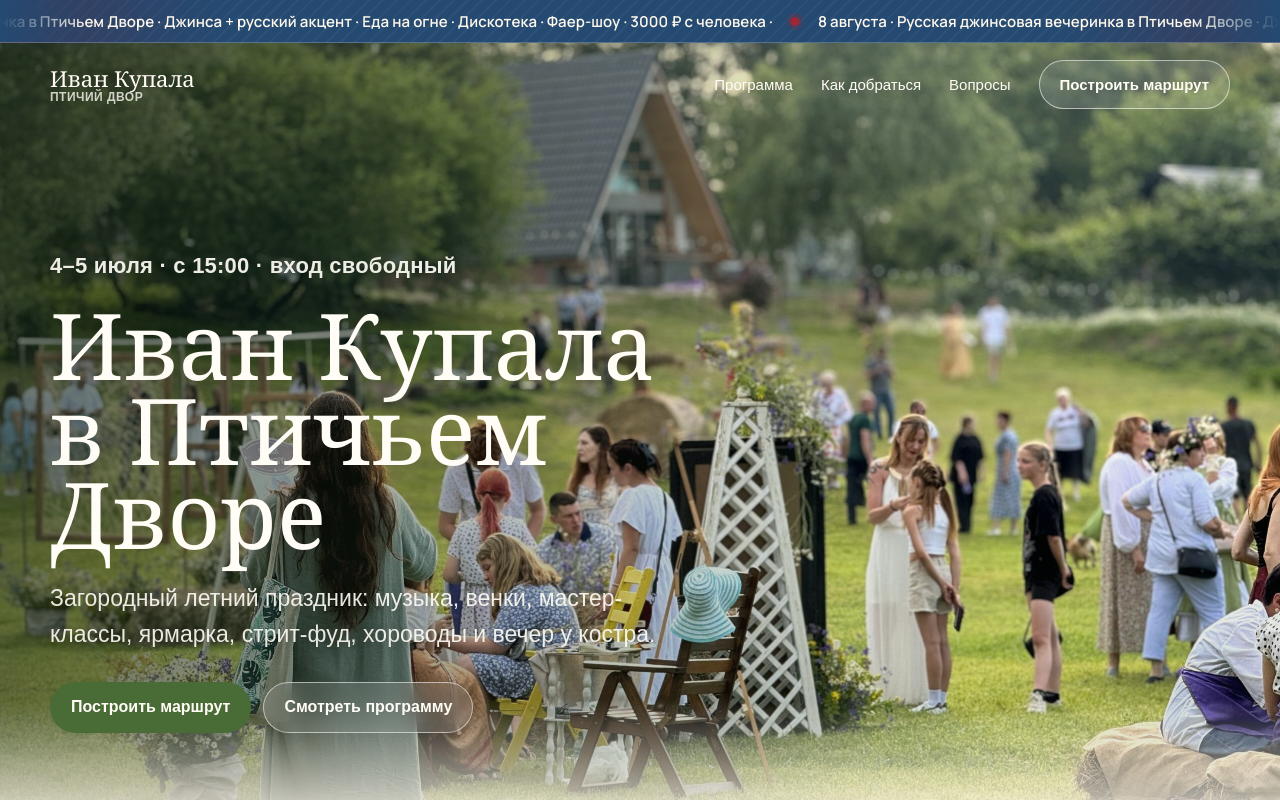
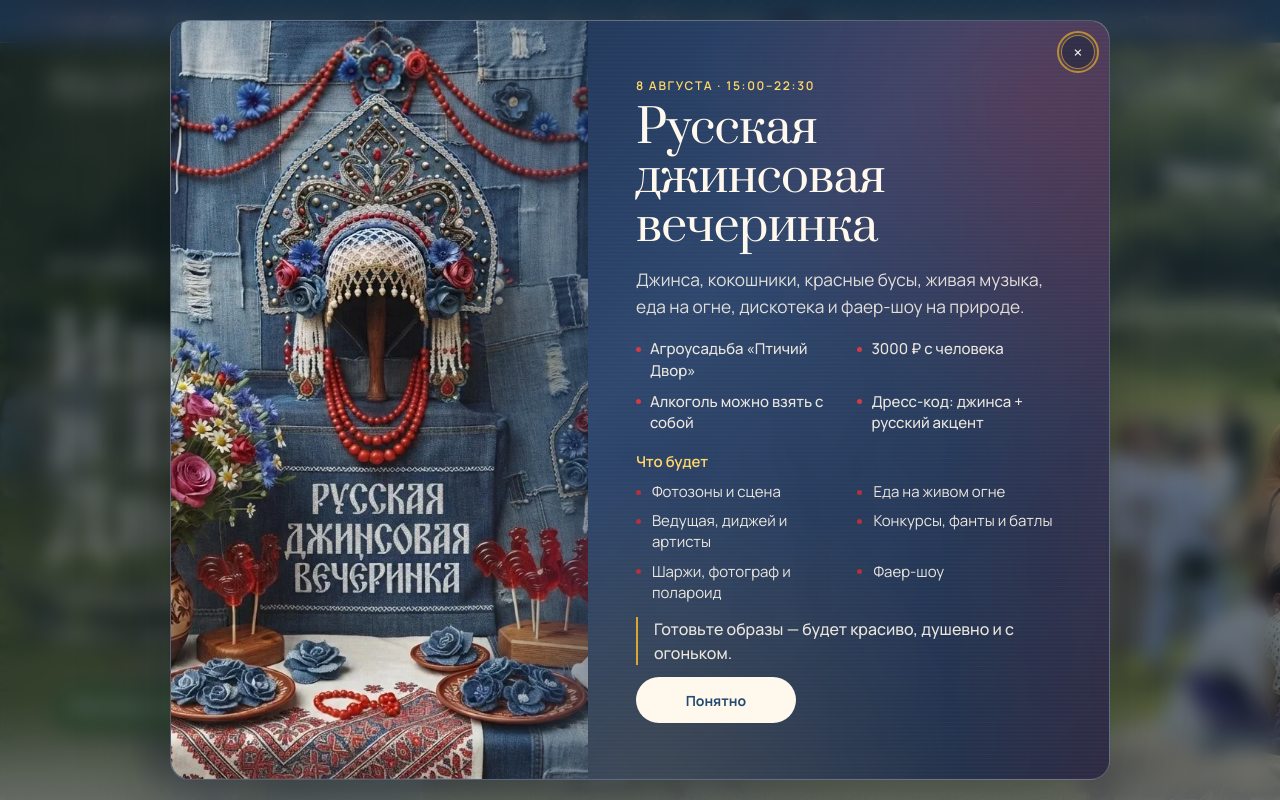
Before and after one commit to leriusss/kupala39-site, a plain HTML site: page index.html in a window 1280 px wide. Shown: the top 800 px of the page. Drawn offline with Linux system fonts and the light colour scheme.

Commit message:
Fix party popup fit and auto open

```diff
--- a/index.html
+++ b/index.html
@@ -199,9 +199,12 @@
       display: none;
       align-items: center;
       justify-content: center;
-      padding: 24px;
+      min-height: 100vh;
+      min-height: 100dvh;
+      padding: 20px;
       background: rgba(19, 31, 38, .54);
       backdrop-filter: blur(10px);
+      overflow: hidden;
     }
 
     .party-dialog.is-open {
@@ -211,9 +214,12 @@
     .party-dialog-panel {
       position: relative;
       display: grid;
-      grid-template-columns: minmax(340px, .82fr) minmax(0, 1fr);
-      width: min(960px, 100%);
-      max-height: calc(100svh - 48px);
+      grid-template-columns: minmax(320px, .8fr) minmax(0, 1fr);
+      width: min(940px, 100%);
+      height: min(780px, calc(100vh - 40px));
+      height: min(780px, calc(100dvh - 40px));
+      max-height: calc(100vh - 40px);
+      max-height: calc(100dvh - 40px);
       overflow: hidden;
       border: 1px solid rgba(255, 248, 236, .24);
       border-radius: 20px;
@@ -240,7 +246,7 @@
     .party-dialog-media {
       position: relative;
       z-index: 1;
-      min-height: 100%;
+      min-height: 0;
       background: #172d4c;
     }
 
@@ -255,7 +261,7 @@
     .party-dialog-media img {
       width: 100%;
       height: 100%;
-      min-height: 610px;
+      min-height: 0;
       display: block;
       object-fit: cover;
       object-position: 51% 46%;
@@ -265,7 +271,24 @@
       position: relative;
       z-index: 1;
       align-self: center;
-      padding: clamp(28px, 4vw, 44px) clamp(28px, 4.6vw, 52px);
+      max-height: 100%;
+      overflow-y: auto;
+      padding: clamp(22px, 3vw, 34px) clamp(28px, 4.2vw, 48px);
+      scrollbar-width: thin;
+      scrollbar-color: rgba(255, 248, 236, .28) transparent;
+    }
+
+    .party-dialog-content::-webkit-scrollbar {
+      width: 6px;
+    }
+
+    .party-dialog-content::-webkit-scrollbar-thumb {
+      border-radius: 99px;
+      background: rgba(255, 248, 236, .25);
+    }
+
+    .party-dialog-content::-webkit-scrollbar-track {
+      background: transparent;
     }
 
     .party-close {
@@ -321,7 +344,7 @@
 
     .party-lead {
       max-width: 480px;
-      margin: 18px 0 0;
+      margin: 14px 0 0;
       color: rgba(255, 248, 236, .86);
       font-size: clamp(17px, 1.35vw, 19px);
       font-weight: 400;
@@ -332,7 +355,7 @@
       display: grid;
       grid-template-columns: repeat(2, minmax(0, 1fr));
       gap: 10px 18px;
-      margin: 24px 0 0;
+      margin: 18px 0 0;
       padding: 0;
       list-style: none;
     }
@@ -359,7 +382,7 @@
     }
 
     .party-highlights-title {
-      margin: 24px 0 12px;
+      margin: 16px 0 8px;
       color: #ffd76a;
       font-size: 15px;
       font-weight: 600;
@@ -399,7 +422,7 @@
     }
 
     .party-extra {
-      margin: 22px 0 0;
+      margin: 14px 0 0;
       padding-left: 16px;
       border-left: 2px solid #d9a92d;
       color: rgba(255, 248, 236, .9);
@@ -411,7 +434,7 @@
     .party-actions {
       display: flex;
       justify-content: flex-start;
-      margin-top: 24px;
+      margin-top: 12px;
     }
 
     .party-ok {
@@ -1245,7 +1268,9 @@
       .party-dialog-panel {
         grid-template-columns: 1fr;
         align-self: center;
+        height: auto;
         max-height: calc(100svh - 24px);
+        max-height: calc(100dvh - 24px);
         overflow-y: auto;
         scrollbar-width: none;
       }
@@ -1702,7 +1727,9 @@
     const partyPanel = document.querySelector("[data-party-panel]");
     const partyClose = document.querySelector("[data-party-close]");
     const partyOk = document.querySelector("[data-party-ok]");
+    const partyStorageKey = "partyPopupShown";
     let partyLastFocus = null;
+    let partyAutoOpenTimer = null;
 
     function setHeaderState() {
       header.classList.toggle("is-scrolled", window.scrollY > 24);
@@ -1725,8 +1752,37 @@
       setHeaderState();
     }
 
-    function openPartyDialog() {
-      partyLastFocus = document.activeElement === document.body ? partyOpen : document.activeElement;
+    function canUsePartySessionStorage() {
+      try {
+        const testKey = "__party_storage_test__";
+        sessionStorage.setItem(testKey, "1");
+        sessionStorage.removeItem(testKey);
+        return true;
+      } catch (error) {
+        return false;
+      }
+    }
+
+    function hasPartyPopupAutoShown() {
+      if (!canUsePartySessionStorage()) return false;
+      try {
+        return sessionStorage.getItem(partyStorageKey) === "1";
+      } catch (error) {
+        return false;
+      }
+    }
+
+    function markPartyPopupAutoShown() {
+      if (!canUsePartySessionStorage()) return;
+      try {
+        sessionStorage.setItem(partyStorageKey, "1");
+      } catch (error) {
+        // Storage can be blocked in privacy modes; auto-open should fail softly.
+      }
+    }
+
+    function openPartyDialog(mode = "manual") {
+      partyLastFocus = mode === "manual" ? partyOpen : null;
       partyDialog.hidden = false;
       partyDialog.classList.add("is-open");
       document.body.classList.add("dialog-open");
@@ -1739,14 +1795,26 @@
       document.body.classList.remove("dialog-open");
       if (partyLastFocus && typeof partyLastFocus.focus === "function") {
         partyLastFocus.focus();
-      } else {
-        partyOpen.focus();
-      }
+      }
+      partyLastFocus = null;
+    }
+
+    function schedulePartyAutoOpen() {
+      if (partyAutoOpenTimer || hasPartyPopupAutoShown()) return;
+      partyAutoOpenTimer = window.setTimeout(() => {
+        partyAutoOpenTimer = null;
+        if (!partyDialog.hidden || document.body.classList.contains("nav-open")) return;
+        markPartyPopupAutoShown();
+        openPartyDialog("auto");
+      }, 1300);
     }
 
     setHeaderState();
     window.addEventListener("scroll", setHeaderState, { passive: true });
-    window.addEventListener("load", () => requestAnimationFrame(scrollToCurrentHash));
+    window.addEventListener("load", () => {
+      requestAnimationFrame(scrollToCurrentHash);
+    });
+    schedulePartyAutoOpen();
     window.addEventListener("hashchange", () => requestAnimationFrame(scrollToCurrentHash));
 
     menuToggle.addEventListener("click", () => {
@@ -1757,11 +1825,11 @@
       document.body.classList.toggle("nav-open", !isOpen);
     });
 
-    partyOpen.addEventListener("click", openPartyDialog);
+    partyOpen.addEventListener("click", () => openPartyDialog("manual"));
     partyOpen.addEventListener("keydown", (event) => {
       if (event.key === "Enter" || event.key === " ") {
         event.preventDefault();
-        openPartyDialog();
+        openPartyDialog("manual");
       }
     });
     partyClose.addEventListener("click", closePartyDialog);
```
